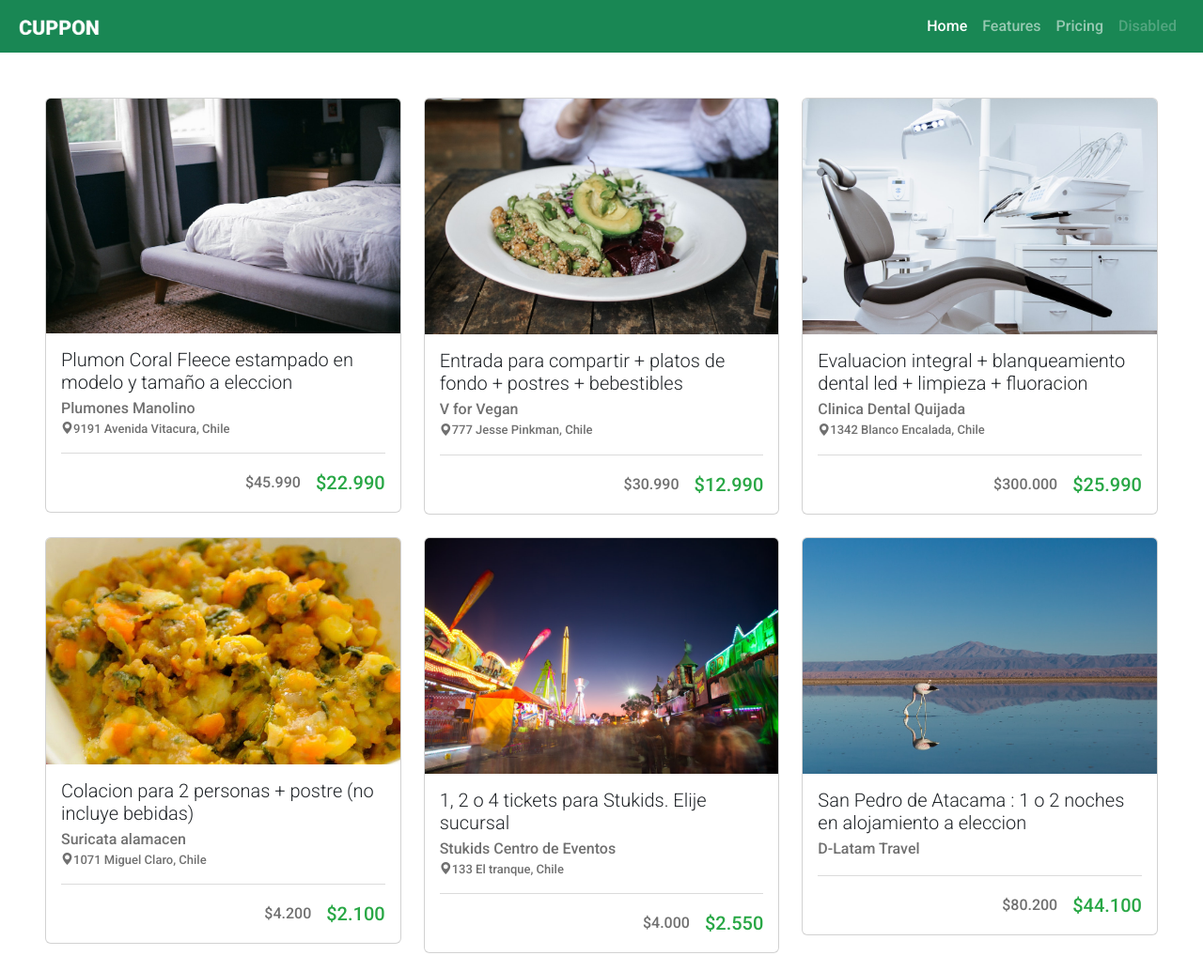
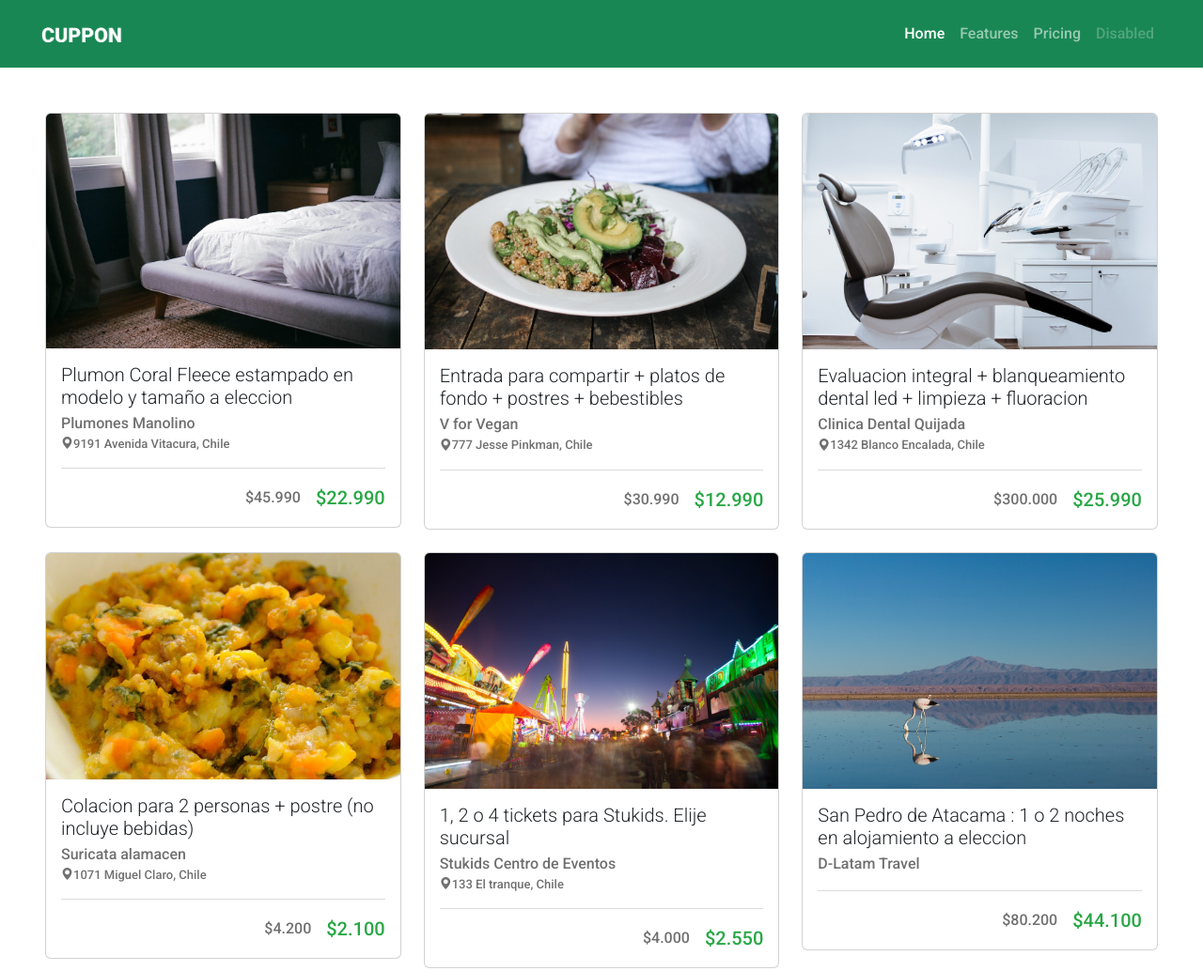
Before and after one commit to Jochejiro/desafio4-bootstrap-cuppon, a plain HTML site: page index.html in a window 1280 px wide. Shown: the top 1034 px of the page at 94% size. Drawn offline with nearby package versions, Linux system fonts and the light colour scheme; a web font is replaced by a local one.

Commit message:
Modificación visual del navbar.

```diff
--- a/index.html
+++ b/index.html
@@ -20,7 +20,7 @@
     <header>
         <!-- Navbar -->
         <nav class="navbar navbar-expand-lg navbar-dark bg-success p-2">
-            <div class="container-fluid">
+            <div class="container-fluid mx-lg-4 py-lg-2">
                 <a class="navbar-brand" href="#">
                     <img class="logo" src="./assets/imgs/logo-white.png" alt="Logo Corporativo en Blanco">
                 </a>
```
